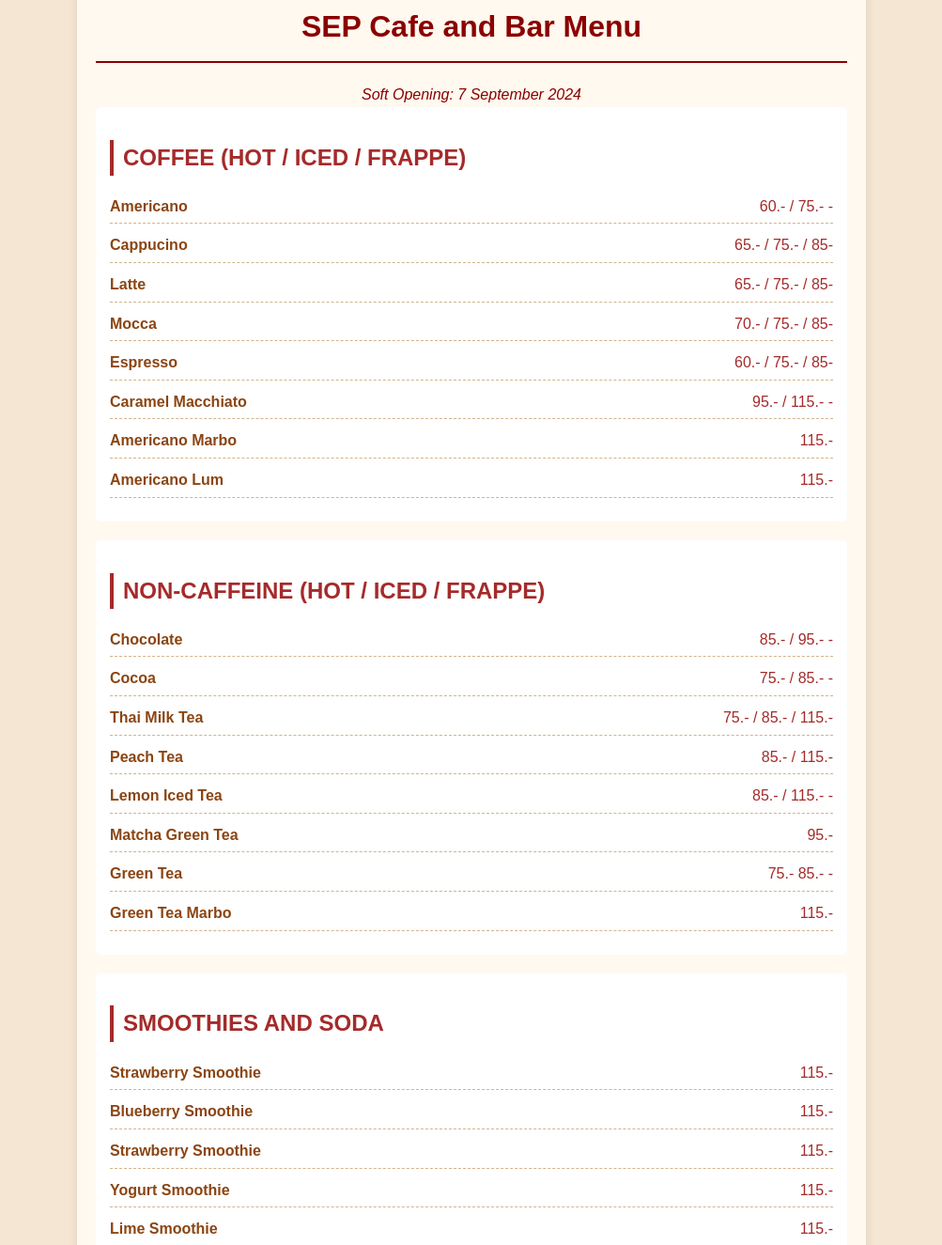
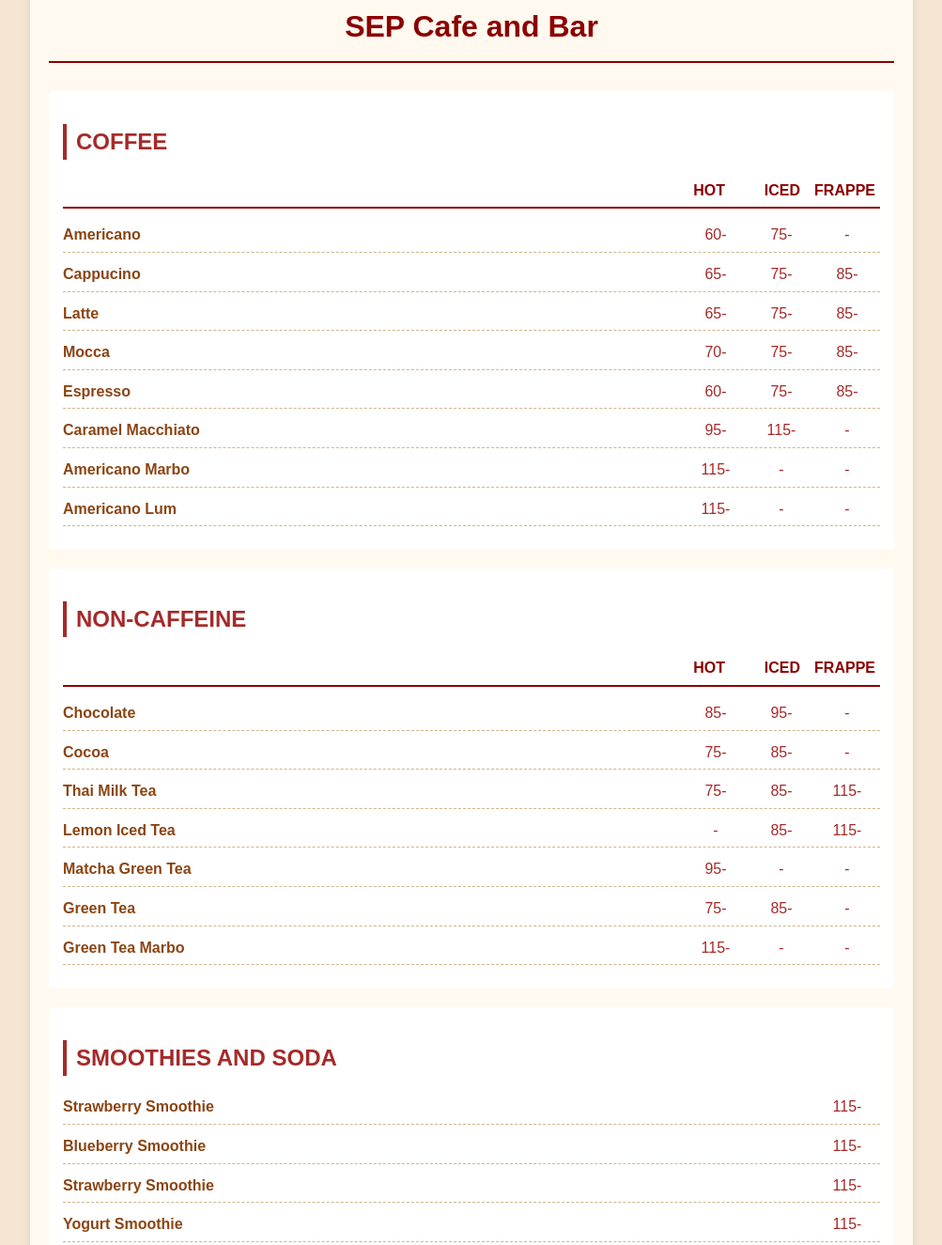
Before and after one commit to ktypez/sepcafe, a plain HTML site: page index.html in a window 1280 px wide. Shown: the part 58-1383 px from the top of the page at 94% size, without its empty margins (138-1141 px from the left). Drawn offline with Linux system fonts and the light colour scheme.

Commit message:
update index

```diff
--- a/index.html
+++ b/index.html
@@ -10,129 +10,218 @@
             line-height: 1.6;
             margin: 0;
             padding: 20px;
-            background-color: #f5e6d3; /* Light beige background */
+            background-color: #f5e6d3;
         }
         .container {
-            max-width: 800px;
+            max-width: 900px;
             margin: auto;
-            background: #fff9ef; /* Lighter beige for container */
+            background: #fff9ef;
             padding: 20px;
             border-radius: 5px;
             box-shadow: 0 0 10px rgba(0,0,0,0.1);
         }
         h1 {
-            color: #8b0000; /* Dark red for main title */
+            color: #8b0000;
             text-align: center;
             border-bottom: 2px solid #8b0000;
             padding-bottom: 10px;
+            margin-bottom: 30px;
         }
         h2 {
-            color: #a52a2a; /* Brown-red for section titles */
+            color: #a52a2a;
             border-left: 4px solid #a52a2a;
             padding-left: 10px;
         }
         .menu-section {
             margin-bottom: 20px;
-            background-color: #fff; /* White background for each section */
+            background-color: #fff;
             padding: 15px;
             border-radius: 5px;
         }
         .menu-item {
             display: flex;
             justify-content: space-between;
+            align-items: center;
             margin-bottom: 10px;
-            border-bottom: 1px dashed #d2b48c; /* Tan border */
+            border-bottom: 1px dashed #d2b48c;
             padding-bottom: 5px;
         }
         .item-name {
             font-weight: bold;
-            color: #8b4513; /* Saddle brown for item names */
+            color: #8b4513;
+            flex: 1;
         }
-        .item-price {
-            color: #a52a2a; /* Brown-red for prices */
+        .item-prices {
+            display: flex;
+            justify-content: flex-end;
+            flex: 1;
         }
-        .soft-opening {
+        .price {
+            color: #a52a2a;
+            width: 70px;
             text-align: center;
-            color: #8b0000; /* Dark red */
-            font-style: italic;
-            margin-top: 20px;
+        }
+        .price-header {
+            display: flex;
+            justify-content: flex-end;
+            margin-bottom: 15px;
+            font-weight: bold;
+            color: #8b0000;
+            border-bottom: 2px solid #8b0000;
+            padding-bottom: 5px;
+        }
+        .price-header span {
+            width: 70px;
+            text-align: right;
+            padding: 0 5px;
+        }
+        .price-columns {
+            display: flex;
+            justify-content: flex-end;
+            flex: 1;
         }
     </style>
 </head>
 <body>
     <div class="container">
-        <h1>SEP Cafe and Bar Menu</h1>
-        <div class="soft-opening">Soft Opening: 7 September 2024</div>
+
+	<h1>SEP Cafe and Bar</h1>
 
         <div class="menu-section">
-            <h2>COFFEE (HOT / ICED / FRAPPE)</h2>
+            <h2>COFFEE</h2>
+            <div class="price-header">
+                <span>HOT</span>
+                <span>ICED</span>
+                <span>FRAPPE</span>
+            </div>
             <div class="menu-item">
                 <span class="item-name">Americano</span>
-                <span class="item-price">60.- / 75.- -</span>
+                <div class="item-prices">
+                    <span class="price">60-</span>
+                    <span class="price">75-</span>
+                    <span class="price">-</span>
+                </div>
             </div>
             <div class="menu-item">
                 <span class="item-name">Cappucino</span>
-                <span class="item-price">65.- / 75.- / 85-</span>
+                <div class="item-prices">
+                    <span class="price">65-</span>
+                    <span class="price">75-</span>
+                    <span class="price">85-</span>
+                </div>
             </div>
             <div class="menu-item">
                 <span class="item-name">Latte</span>
-                <span class="item-price">65.- / 75.- / 85-</span>
+                <div class="item-prices">
+                    <span class="price">65-</span>
+                    <span class="price">75-</span>
+                    <span class="price">85-</span>
+                </div>
             </div>
             <div class="menu-item">
                 <span class="item-name">Mocca</span>
-                <span class="item-price">70.- / 75.- / 85-</span>
+                <div class="item-prices">
+                    <span class="price">70-</span>
+                    <span class="price">75-</span>
+                    <span class="price">85-</span>
+                </div>
             </div>
             <div class="menu-item">
                 <span class="item-name">Espresso</span>
-                <span class="item-price">60.- / 75.- / 85-</span>
+                <div class="item-prices">
+                    <span class="price">60-</span>
+                    <span class="price">75-</span>
+                    <span class="price">85-</span>
+                </div>
             </div>
             <div class="menu-item">
                 <span class="item-name">Caramel Macchiato</span>
-                <span class="item-price">95.- / 115.- -</span>
+                <div class="item-prices">
+                    <span class="price">95-</span>
+                    <span class="price">115-</span>
+                    <span class="price">-</span>
+                </div>
             </div>
             <div class="menu-item">
                 <span class="item-name">Americano Marbo</span>
-                <span class="item-price">115.-</span>
+                <div class="item-prices">
+                    <span class="price">115-</span>
+                    <span class="price">-</span>
+                    <span class="price">-</span>
+                </div>
             </div>
             <div class="menu-item">
                 <span class="item-name">Americano Lum</span>
-                <span class="item-price">115.-</span>
+                <div class="item-prices">
+                    <span class="price">115-</span>
+                    <span class="price">-</span>
+                    <span class="price">-</span>
+                </div>
             </div>
         </div>
 
         <div class="menu-section">
-            <h2>NON-CAFFEINE (HOT / ICED / FRAPPE)</h2>
+            <h2>NON-CAFFEINE</h2>
+            <div class="price-header">
+                <span>HOT</span>
+                <span>ICED</span>
+                <span>FRAPPE</span>
+            </div>
             <div class="menu-item">
                 <span class="item-name">Chocolate</span>
-                <span class="item-price">85.- / 95.- -</span>
+                <div class="item-prices">
+                    <span class="price">85-</span>
+                    <span class="price">95-</span>
+                    <span class="price">-</span>
+                </div>
             </div>
             <div class="menu-item">
                 <span class="item-name">Cocoa</span>
-                <span class="item-price">75.- / 85.- -</span>
+                <div class="item-prices">
+                    <span class="price">75-</span>
+                    <span class="price">85-</span>
+                    <span class="price">-</span>
+                </div>
             </div>
             <div class="menu-item">
                 <span class="item-name">Thai Milk Tea</span>
-                <span class="item-price">75.- / 85.- / 115.-</span>
-            </div>
-            <div class="menu-item">
-                <span class="item-name">Peach Tea</span>
-                <span class="item-price">85.- / 115.-</span>
+                <div class="item-prices">
+                    <span class="price">75-</span>
+                    <span class="price">85-</span>
+                    <span class="price">115-</span>
+                </div>
             </div>
             <div class="menu-item">
                 <span class="item-name">Lemon Iced Tea</span>
-                <span class="item-price">85.- / 115.- -</span>
+                <div class="item-prices">
+                    <span class="price">-</span>
+                    <span class="price">85-</span>
+                    <span class="price">115-</span>
+                </div>
             </div>
             <div class="menu-item">
                 <span class="item-name">Matcha Green Tea</span>
-                <span class="item-price">95.-</span>
+                <div class="item-prices">
+                    <span class="price">95-</span>
+                    <span class="price">-</span>
+                    <span class="price">-</span>
+                </div>
             </div>
             <div class="menu-item">
                 <span class="item-name">Green Tea</span>
-                <span class="item-price">75.- 85.- -</span>
+                <div class="item-prices">
+                    <span class="price">75-</span>
+                    <span class="price">85-</span>
+                    <span class="price">-</span>
+                </div>
             </div>
             <div class="menu-item">
                 <span class="item-name">Green Tea Marbo</span>
-                <span class="item-price">115.-</span>
+                <div class="item-prices">
+                    <span class="price">115-</span>
+                    <span class="price">-</span>
+                    <span class="price">-</span>
+                </div>
             </div>
         </div>
 
@@ -140,31 +229,31 @@
             <h2>SMOOTHIES AND SODA</h2>
             <div class="menu-item">
                 <span class="item-name">Strawberry Smoothie</span>
-                <span class="item-price">115.-</span>
+                <span class="price">115-</span>
             </div>
             <div class="menu-item">
                 <span class="item-name">Blueberry Smoothie</span>
-                <span class="item-price">115.-</span>
+                <span class="price">115-</span>
             </div>
             <div class="menu-item">
                 <span class="item-name">Strawberry Smoothie</span>
-                <span class="item-price">115.-</span>
+                <span class="price">115-</span>
             </div>
             <div class="menu-item">
                 <span class="item-name">Yogurt Smoothie</span>
-                <span class="item-price">115.-</span>
+                <span class="price">115-</span>
             </div>
             <div class="menu-item">
                 <span class="item-name">Lime Smoothie</span>
-                <span class="item-price">115.-</span>
+                <span class="price">115-</span>
             </div>
             <div class="menu-item">
                 <span class="item-name">Passion Fruit Smoothie</span>
-                <span class="item-price">115.-</span>
+                <span class="price">115-</span>
             </div>
             <div class="menu-item">
                 <span class="item-name">Yuzu Soda</span>
-                <span class="item-price">85.-</span>
+                <span class="price">85-</span>
             </div>
         </div>
     </div>
```
